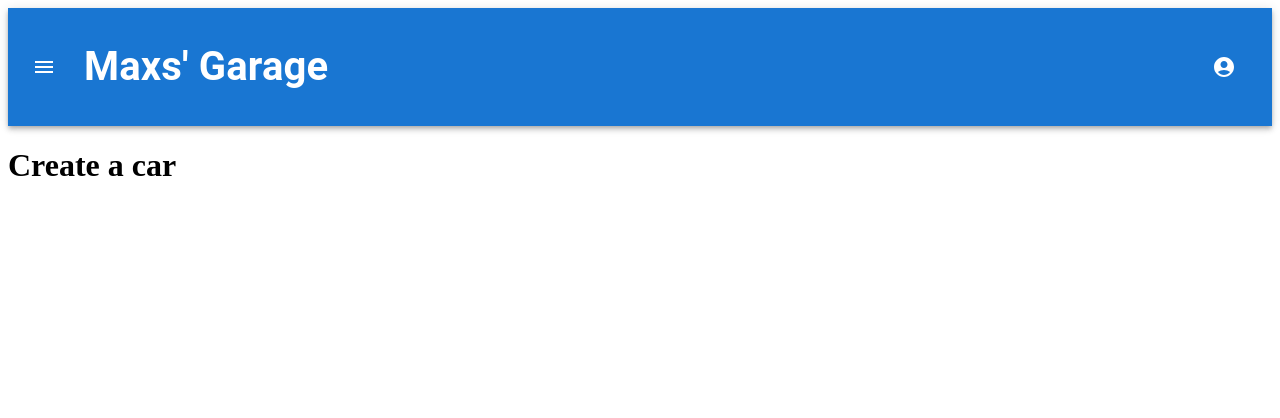
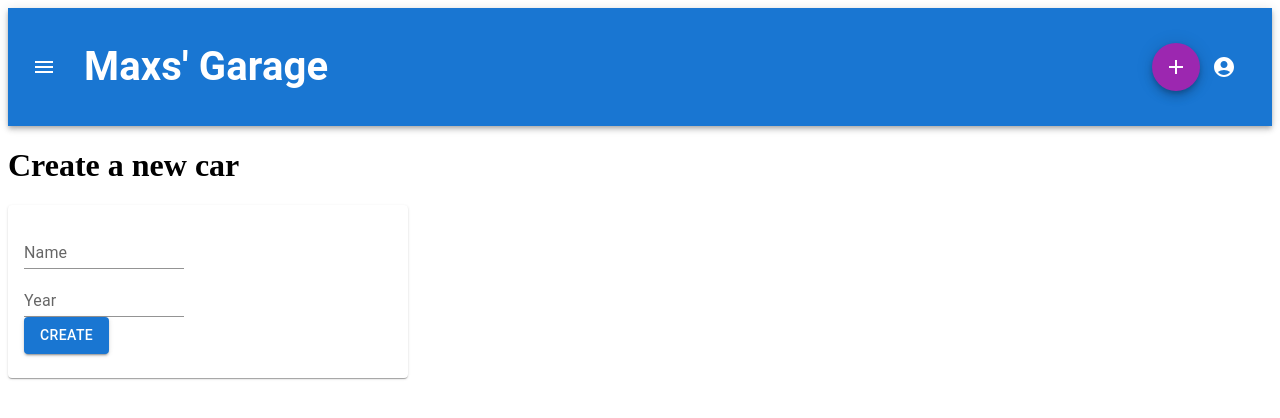
Before and after one commit to MaximilianNoethe/2024uK294_MaNoe_cars, a React (Vite) app in the folder uek294_cars-project/: page /createCar in a window 1280 px wide. Shown: the top 418 px of the page. Built offline with nearby package versions, Linux system fonts and the light colour scheme.

Commit message:
Update delete function and add post function. Cars will now be completely deleted or added to the json-server.

```diff
--- a/uek294_cars-project/src/Service/CarDataService.ts
+++ b/uek294_cars-project/src/Service/CarDataService.ts
@@ -17,7 +17,7 @@ const CarService = (api: AxiosInstance = defaultAxiosInstance) => ({
         },
       };
 
-      const response = await api.get("cars?_limit=5", config);
+      const response = await api.get("cars", config);
       return response["data"];
     } catch (error) {
       throw error;
@@ -39,7 +39,30 @@ const CarService = (api: AxiosInstance = defaultAxiosInstance) => ({
       };
 
       const response = await api.delete(`cars/${carId}`, config);
-      return response["data"];
+      return response.data;
+    } catch (error) {
+      throw error;
+    }
+  },
+
+  createCar: async (Name, Year) => {
+    try {
+      await login("maximilian@mail.com", "1234");
+      const accessToken = localStorage.getItem("accessToken");
+      if (!accessToken) {
+        throw new Error("No Access token in local storage available");
+      }
+
+      const config = {
+        headers: {
+          Authorization: `Bearer ${accessToken}`,
+        },
+      };
+
+      const data = { Name, Year };
+
+      const response = await api.post("cars", data, config);
+      return response.data;
     } catch (error) {
       throw error;
     }
--- /dev/null
+++ b/uek294_cars-project/src/components/Atoms/AddCarButton.tsx
@@ -0,0 +1,18 @@
+
+import { Link } from "react-router-dom";
+import AddIcon from "@mui/icons-material/Add";
+import Fab from "@mui/material/Fab";
+
+export default function AddCarButton() {
+  return (
+    <Fab
+      size="medium"
+      color="secondary"
+      aria-label="add"
+      component={Link}
+      to="/createCar"
+    >
+      <AddIcon />
+    </Fab>
+  );
+}
--- a/uek294_cars-project/src/components/Atoms/Description.tsx
+++ b/uek294_cars-project/src/components/Atoms/Description.tsx
@@ -1,7 +1,11 @@
+import { Typography } from "@mui/material";
+
 function Description() {
   return (
     <>
-      <h2>Every Car available:</h2>
+      <Typography>
+        <h2>Every Car available:</h2>
+      </Typography>
     </>
   );
 }
--- a/uek294_cars-project/src/components/Atoms/Title.tsx
+++ b/uek294_cars-project/src/components/Atoms/Title.tsx
@@ -1,8 +1,11 @@
+import { Typography } from "@mui/material";
 
 function Title() {
     return (
       <>
+      <Typography variant="h6" component="div" sx={{ flexGrow: 1 }}>
         <h1>Maxs' Garage</h1>
+        </Typography>
       </>
     );
   }
--- a/uek294_cars-project/src/components/Molecules/Navbar.tsx
+++ b/uek294_cars-project/src/components/Molecules/Navbar.tsx
@@ -3,12 +3,14 @@ import Title from "../Atoms/Title";
 import AppBar from "@mui/material/AppBar";
 import Box from "@mui/material/Box";
 import Toolbar from "@mui/material/Toolbar";
-import Typography from "@mui/material/Typography";
 import IconButton from "@mui/material/IconButton";
 import MenuIcon from "@mui/icons-material/Menu";
 import AccountCircle from "@mui/icons-material/AccountCircle";
 import MenuItem from "@mui/material/MenuItem";
 import Menu from "@mui/material/Menu";
+import AddIcon from "@mui/icons-material/Add";
+import Fab from "@mui/material/Fab";
+import AddCarButton from "../Atoms/AddCarButton";
 
 export default function ButtonAppBar() {
   const [anchorEl, setAnchorEl] = React.useState<null | HTMLElement>(null);
@@ -33,9 +35,12 @@ export default function ButtonAppBar() {
           >
             <MenuIcon />
           </IconButton>
-          <Typography variant="h6" component="div" sx={{ flexGrow: 1 }}>
-            <Title />
-          </Typography>
+
+          <Title />
+
+          <AddCarButton />
+
+
 
           <div>
             <IconButton
--- a/uek294_cars-project/src/components/Pages/App.tsx
+++ b/uek294_cars-project/src/components/Pages/App.tsx
@@ -1,5 +1,3 @@
-
-import Navbar from "../Molecules/Navbar";
 import { BrowserRouter, Route, Routes } from "react-router-dom";
 import LoginPage from "./LoginPage";
 import CreateCarPage from "./CreateCarPage";
@@ -14,10 +12,10 @@ function App() {
       <BrowserRouter>
         <Routes>
           <Route path="car" Component={CarPage} />
-          <Route path="login" element={<LoginPage />} />
-          <Route path="createCar" element={<CreateCarPage />} />
-          <Route path="editCar" element={<EditCarPage />} />
-          <Route path="details" element={<DetailedCarPage />} />
+          <Route path="login" Component={LoginPage} />
+          <Route path="createCar" Component={CreateCarPage} />
+          <Route path="editCar" Component={EditCarPage} />
+          <Route path="details" Component={DetailedCarPage} />
         </Routes>
       </BrowserRouter>
     </>
--- a/uek294_cars-project/src/components/Pages/CarPage.tsx
+++ b/uek294_cars-project/src/components/Pages/CarPage.tsx
@@ -26,13 +26,12 @@ function CarPage() {
 
   const deleteOnClickHandler = async (carId) => {
     try {
-     /* await CarService().deleteCar(carId);*/ // Use it to delete whole cars in JSON-Server. Without it, it only deletes displayed data and none from the server.
+      await CarService().deleteCar(carId);
 
-      const updateCarData = APICarData.filter((car) => car.id !== carId);
-      setAPICarData(updateCarData);
+      const updatedCarData = APICarData.filter((car) => car.id !== carId);
+      setAPICarData(updatedCarData);
     } catch (error) {
       console.error("Error deleting a car:", error);
-
     }
   };
 
@@ -53,13 +52,20 @@ function CarPage() {
             {APICarData.map((car) => {
               return (
                 <TableRow
-                sx={{ '&:last-child td, &:last-child th': { border: 0 } }}>
-                  <TableCell component="th" scope="row">{car.id}</TableCell>
+                  sx={{ "&:last-child td, &:last-child th": { border: 0 } }}
+                >
+                  <TableCell component="th" scope="row">
+                    {car.id}
+                  </TableCell>
 
                   <TableCell align="right">{car.Name}</TableCell>
 
                   <TableCell align="right">{car.Year}</TableCell>
-                  <IconButton edge="end" aria-label="delete" onClick={() => deleteOnClickHandler(car.id)}>
+                  <IconButton
+                    edge="end"
+                    aria-label="delete"
+                    onClick={() => deleteOnClickHandler(car.id)}
+                  >
                     <DeleteIcon />
                   </IconButton>
                 </TableRow>
--- a/uek294_cars-project/src/components/Pages/CreateCarPage.tsx
+++ b/uek294_cars-project/src/components/Pages/CreateCarPage.tsx
@@ -1,11 +1,64 @@
 //Create car
 import Navbar from "../Molecules/Navbar";
+import Card from "@mui/material/Card";
+import CardContent from "@mui/material/CardContent";
+
+import Grid from "@mui/material/Grid";
+import TextField from "@mui/material/TextField";
+import { Button, Typography } from "@mui/material";
+import { useState } from "react";
+import CarService from "../../Service/CarDataService";
+import { Link } from "react-router-dom";
 
 function CreateCarPage() {
+  const [name, setName] = useState("");
+  const [year, setYear] = useState("");
+
+  const handleCreateCar = async () => {
+    try {
+      await CarService().createCar(name, year);
+    } catch (error) {
+      console.error("Error creating a car", error);
+    }
+  };
+
   return (
     <>
-     <Navbar />
-      <h1>Create a car</h1>
+      <Navbar />
+      <h1>Create a new car</h1>
+
+      <Card className="cardWrapper" sx={{ maxWidth: 400 }}>
+        <Grid container spacing={2}>
+          <Grid item xs={6}>
+            <CardContent>
+              <Typography>
+                <TextField
+                  id="standard-required-read-only-input"
+                  label="Name"
+                  value={name}
+                  onChange={(e) => setName(e.target.value)}
+                  variant="standard"
+                />
+                <TextField
+                  id="standard-required-read-only-input"
+                  label="Year"
+                  value={year}
+                  onChange={(e) => setYear(e.target.value)}
+                  variant="standard"
+                />
+              </Typography>
+              <Button
+                variant="contained"
+                onClick={handleCreateCar}
+                component={Link}
+                to="/car"
+              >
+                Create
+              </Button>
+            </CardContent>
+          </Grid>
+        </Grid>
+      </Card>
     </>
   );
 }
```
